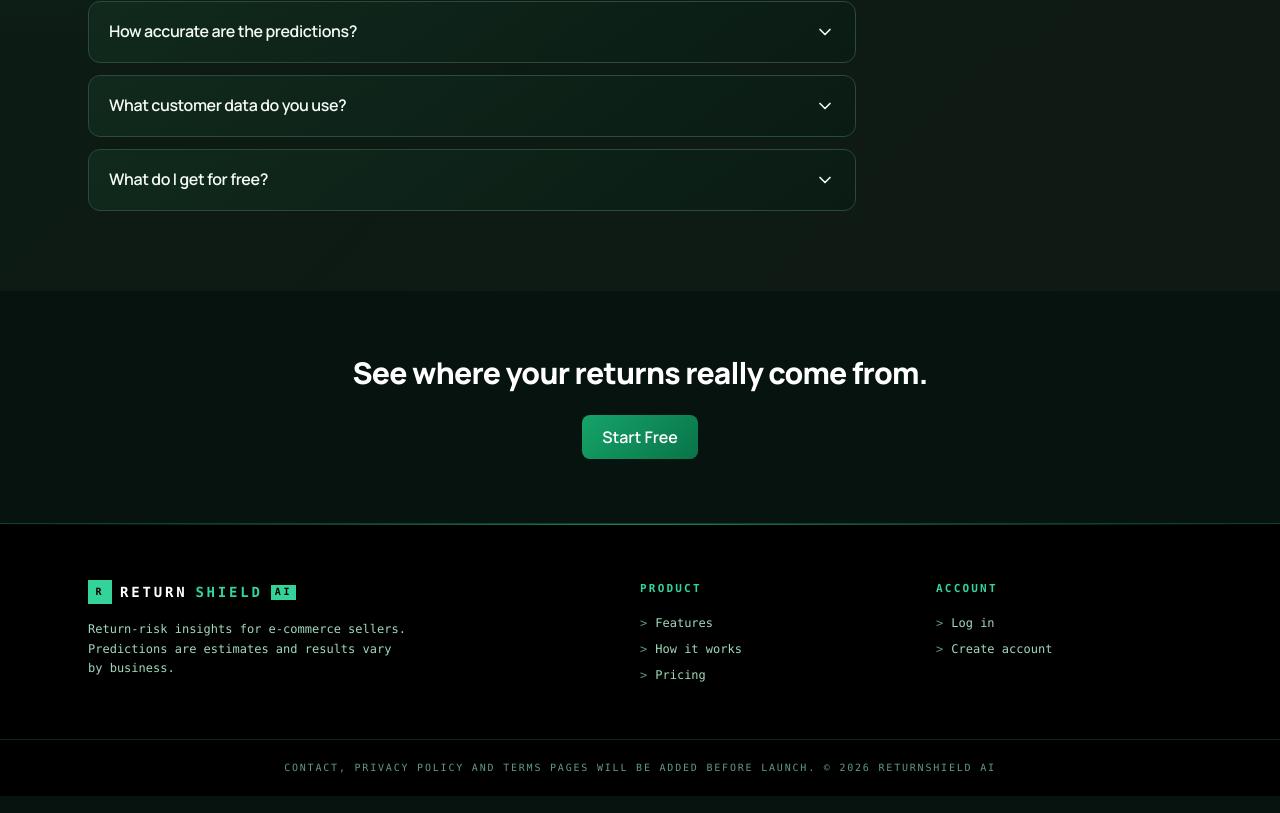
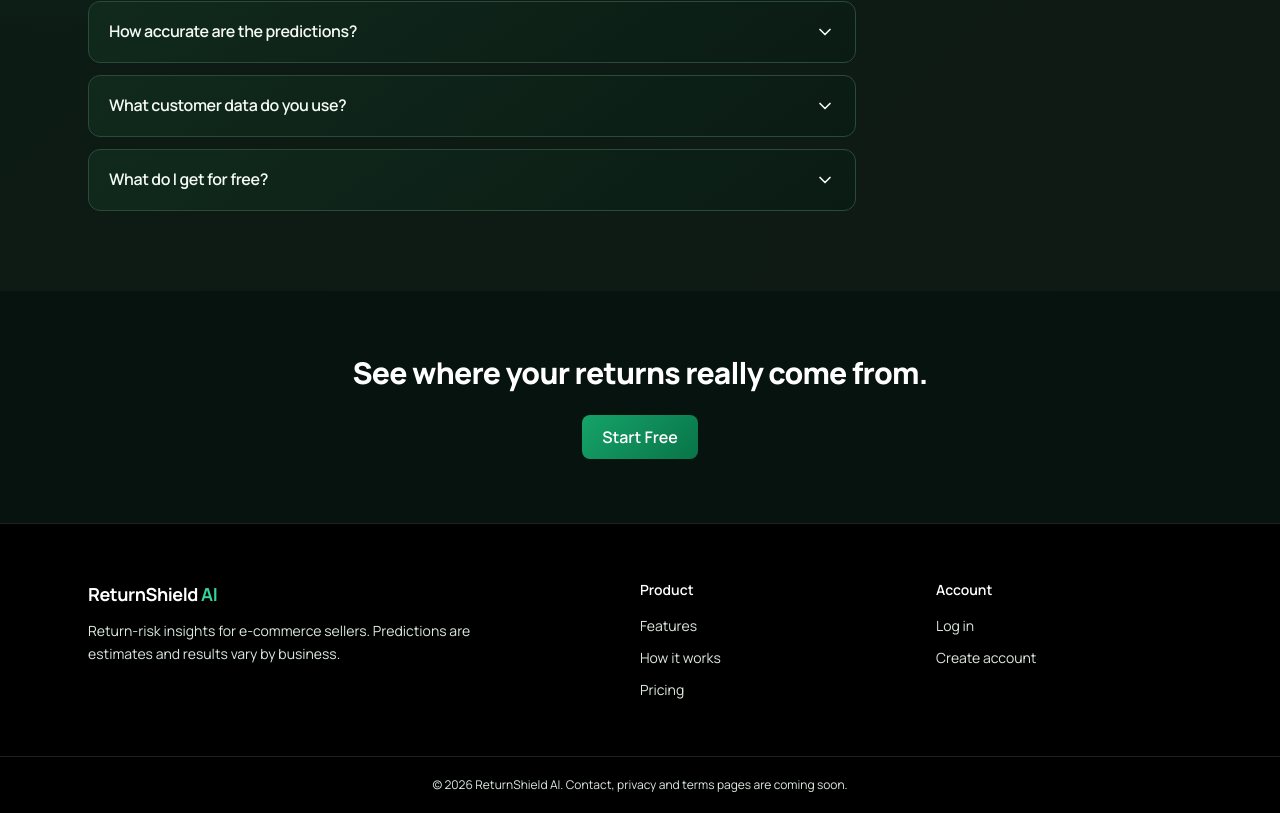
Before and after one commit to iamremontansari-pixel/returnsheild-ai, a Next.js app: page / in a window 1280 px wide. Shown: the part 4340-5153 px from the top of the page. Built offline with nearby package versions, Linux system fonts and the light colour scheme; no server answers.

Commit message:
Update Footer.tsx

```diff
--- a/components/layout/Footer.tsx
+++ b/components/layout/Footer.tsx
@@ -59,36 +59,28 @@ export function Footer() {
   ];
 
   return (
-    <footer className="relative border-t border-[#34d399]/30 bg-black font-mono text-[#9fd9bb]">
-      <div className="pointer-events-none absolute left-0 top-0 h-px w-full bg-gradient-to-r from-transparent via-[#34d399] to-transparent opacity-60" />
-
+    <footer className="border-t border-white/10 bg-black text-white/70">
       <div className="mx-auto grid max-w-6xl gap-10 px-6 py-14 sm:grid-cols-[2fr_1fr_1fr]">
         <div>
-          <p className="flex items-center gap-2 text-sm font-bold tracking-[0.2em] text-white">
-            <span className="flex size-6 items-center justify-center bg-[#34d399] text-[10px] font-extrabold text-black">
-              R
-            </span>
-            RETURN<span className="text-[#34d399]">SHIELD</span>
-            <span className="bg-[#34d399] px-1 text-[10px] text-black">AI</span>
+          <p className="text-lg font-bold tracking-tight text-white">
+            ReturnShield <span className="text-[#34d399]">AI</span>
           </p>
-          <p className="mt-4 max-w-sm text-xs leading-relaxed">
-            Return-risk insights for e-commerce sellers. Predictions are estimates and results vary by business.
+          <p className="mt-3 max-w-sm text-sm leading-relaxed">
+            Return-risk insights for e-commerce sellers. Predictions are
+            estimates and results vary by business.
           </p>
         </div>
 
         {columns.map((c) => (
           <nav key={c.title} aria-label={c.title}>
-            <p className="text-[11px] font-bold uppercase tracking-[0.2em] text-[#34d399]">
-              {c.title}
-            </p>
-            <ul className="mt-4 space-y-2.5 text-xs">
+            <p className="text-sm font-semibold text-white">{c.title}</p>
+            <ul className="mt-4 space-y-3 text-sm">
               {c.links.map(([label, href]) => (
                 <li key={href}>
                   <Link
                     href={href}
                     className="transition-colors hover:text-[#34d399]"
                   >
-                    <span className="mr-2 text-[#5f9a7e]">&gt;</span>
                     {label}
                   </Link>
                 </li>
@@ -98,8 +90,9 @@ export function Footer() {
         ))}
       </div>
 
-      <div className="border-t border-[#34d399]/20 px-6 py-5 text-center text-[10px] uppercase tracking-[0.18em] text-[#5f9a7e]">
-        Contact, privacy policy and terms pages will be added before launch. © 2026 ReturnShield AI
+      <div className="border-t border-white/10 px-6 py-5 text-center text-xs text-white/50">
+        © 2026 ReturnShield AI. Contact, privacy and terms pages are coming
+        soon.
       </div>
     </footer>
   );
```
